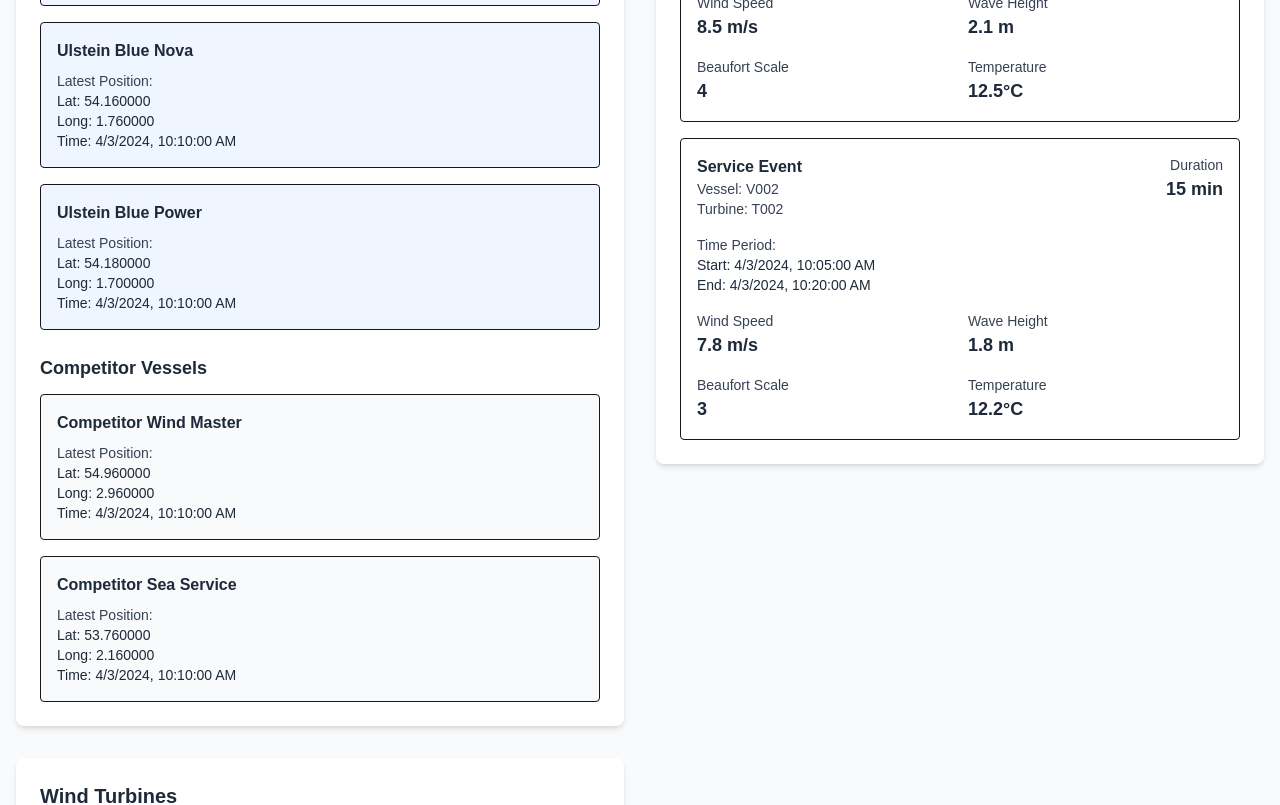
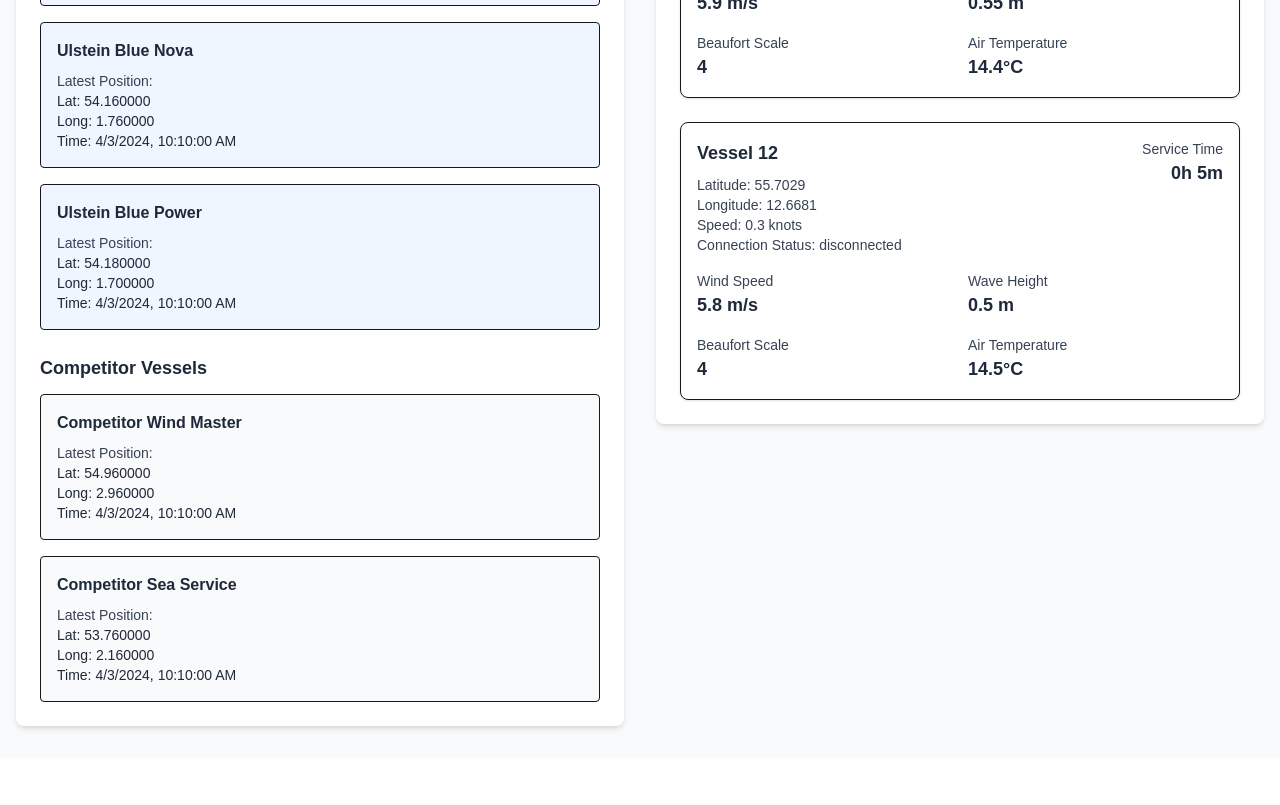
Before and after one commit to ImDXx/Bachelor-group06, a Next.js app: page /home in a window 1280 px wide. Shown: the part 1080-1885 px from the top of the page. After the commit the page ends 1838 px from the top, so only its background shows below. Built offline with nearby package versions, Linux system fonts and the light colour scheme.

Commit message:
Added real data into the Service Event record

```diff
--- a/src/app/components/dashboard/ServiceEvents.tsx
+++ b/src/app/components/dashboard/ServiceEvents.tsx
@@ -1,54 +1,156 @@
-import { ServiceEvent } from '@/types/data';
-import { mockServiceEvents } from '../../../../public/data/mockServiceEvents';
+'use client';
 
+import { useState, useEffect } from 'react';
+import Papa from 'papaparse';
 
-
+interface Vessel {
+  id: string;
+  name: string;
+  latitude: number;
+  longitude: number;
+  speed?: number;
+  connectionStatus?: string;
+  timestamp: number;
+  weatherConditions: {
+    windSpeed: number;
+    waveHeight: number;
+    beaufortScale: number;
+    airTemperature: number; // Updated to match the CSV field
+    currentSpeed: number;
+    gust: number;
+    swellHeight: number;
+    waterTemperature: number;
+  };
+  serviceTime?: string; // Add service time to each vessel
+}
 
 export default function ServiceEvents() {
+  const [serviceVessels, setServiceVessels] = useState<Vessel[]>([]);
+
+  // Fetch and parse the vessel CSV file
+  useEffect(() => {
+    const fetchVesselData = async () => {
+      try {
+        const response = await fetch('/data/vessels.csv'); // Ensure the file is in the public/data folder
+        if (!response.ok) {
+          throw new Error(`Failed to fetch vessel CSV file: ${response.statusText}`);
+        }
+        const csvText = await response.text();
+
+        Papa.parse(csvText, {
+          header: true,
+          skipEmptyLines: true,
+          complete: (result) => {
+            const parsedVessels = result.data.map((row: any) => ({
+              id: row.IMO,
+              name: `Vessel ${row.IMO}`,
+              latitude: parseFloat(row.LATITUDE),
+              longitude: parseFloat(row.LONGITUDE),
+              speed: row.SPEED ? parseFloat(row.SPEED) : undefined,
+              connectionStatus: row.CONNECTION_STATUS,
+              timestamp: new Date(row.TIMESTAMP).getTime(),
+              weatherConditions: {
+                windSpeed: row.WINDSPEED ? parseFloat(row.WINDSPEED) : 0,
+                waveHeight: row.WAVEHEIGHT ? parseFloat(row.WAVEHEIGHT) : 0,
+                beaufortScale: row.BEAUFORT_SCALE ? parseInt(row.BEAUFORT_SCALE, 10) : 0,
+                airTemperature: row.AIRTEMPERATURE ? parseFloat(row.AIRTEMPERATURE) : 0, // Corrected field
+                currentSpeed: row.CURRENTSPEED ? parseFloat(row.CURRENTSPEED) : 0,
+                gust: row.GUST ? parseFloat(row.GUST) : 0,
+                swellHeight: row.SWELLHEIGHT ? parseFloat(row.SWELLHEIGHT) : 0,
+                waterTemperature: row.WATERTEMPERATURE ? parseFloat(row.WATERTEMPERATURE) : 0,
+              },
+            })) as Vessel[];
+
+            // Group vessels by ID
+            const groupedVessels = parsedVessels.reduce((acc: Record<string, Vessel[]>, vessel) => {
+              if (!acc[vessel.id]) {
+                acc[vessel.id] = [];
+              }
+              acc[vessel.id].push(vessel);
+              return acc;
+            }, {});
+
+            // Filter vessels that have both connected and disconnected statuses
+            const servicedVessels = Object.values(groupedVessels)
+              .filter((vesselGroup) =>
+                vesselGroup.some((v) => v.connectionStatus === 'connected') &&
+                vesselGroup.some((v) => v.connectionStatus === 'disconnected')
+              )
+              .map((vesselGroup) => {
+                // Find the first "connected" and "disconnected" entries
+                const connectedEntry = vesselGroup
+                  .filter((v) => v.connectionStatus === 'connected')
+                  .sort((a, b) => a.timestamp - b.timestamp)[0];
+
+                const disconnectedEntry = vesselGroup
+                  .filter((v) => v.connectionStatus === 'disconnected')
+                  .sort((a, b) => a.timestamp - b.timestamp)[0];
+
+                // Calculate service time
+                let serviceTime = 'N/A';
+                if (connectedEntry && disconnectedEntry) {
+                  const timeDifference = Math.abs(disconnectedEntry.timestamp - connectedEntry.timestamp);
+                  const hours = Math.floor(timeDifference / (1000 * 60 * 60));
+                  const minutes = Math.floor((timeDifference % (1000 * 60 * 60)) / (1000 * 60));
+                  serviceTime = `${hours}h ${minutes}m`;
+                }
+
+                // Combine data: Use weather data from the connected entry and other details from the disconnected entry
+                return {
+                  ...disconnectedEntry,
+                  weatherConditions: connectedEntry.weatherConditions,
+                  serviceTime,
+                };
+              });
+
+            setServiceVessels(servicedVessels);
+          },
+        });
+      } catch (error) {
+        console.error('Error fetching vessel data:', error);
+      }
+    };
+
+    fetchVesselData();
+  }, []);
+
   return (
     <div className="bg-white p-6 rounded-lg shadow-md">
       <h2 className="text-xl font-bold mb-4 text-gray-800">Service Events</h2>
-      <div className="space-y-4">
-        {mockServiceEvents.map((event) => (
-          <div key={`${event.vesselId}-${event.turbineId}`} className="border rounded p-4">
-            <div className="flex justify-between items-start">
-              <div>
-                <h3 className="font-semibold text-gray-800">Service Event</h3>
-                <p className="text-sm text-gray-700">
-                  Vessel: {event.vesselId}
-                  <br />
-                  Turbine: {event.turbineId}
-                </p>
-              </div>
-              <div className="text-right">
-                <p className="text-sm text-gray-700">Duration</p>
-                <p className="text-lg font-semibold text-gray-800">{event.duration} min</p>
-              </div>
+
+      <div className="space-y-6">
+        {serviceVessels.map((vessel) => (
+          <div key={vessel.id} className="p-4 border rounded-lg shadow-sm relative">
+            <h3 className="text-lg font-semibold text-gray-800">{vessel.name}</h3>
+            <div className="mt-2">
+              <p className="text-sm text-gray-700">Latitude: {vessel.latitude.toFixed(4)}</p>
+              <p className="text-sm text-gray-700">Longitude: {vessel.longitude.toFixed(4)}</p>
+              <p className="text-sm text-gray-700">Speed: {vessel.speed ? `${vessel.speed} knots` : 'N/A'}</p>
+              <p className="text-sm text-gray-700">Connection Status: {vessel.connectionStatus || 'N/A'}</p>
             </div>
-            <div className="mt-4">
-              <p className="text-sm text-gray-700">Time Period:</p>
-              <p className="text-sm text-gray-800">
-                Start: {new Date(event.startTime).toLocaleString()}
-                <br />
-                End: {new Date(event.endTime).toLocaleString()}
-              </p>
+
+            {/* Service Time on Top Right */}
+            <div className="absolute top-4 right-4 text-right">
+              <p className="text-sm text-gray-700">Service Time</p>
+              <p className="text-lg font-semibold text-gray-800">{vessel.serviceTime}</p>
             </div>
+
             <div className="mt-4 grid grid-cols-2 gap-4">
               <div>
                 <p className="text-sm text-gray-700">Wind Speed</p>
-                <p className="text-lg font-semibold text-gray-800">{event.weatherConditions.windSpeed} m/s</p>
+                <p className="text-lg font-semibold text-gray-800">{vessel.weatherConditions.windSpeed} m/s</p>
               </div>
               <div>
                 <p className="text-sm text-gray-700">Wave Height</p>
-                <p className="text-lg font-semibold text-gray-800">{event.weatherConditions.waveHeight} m</p>
+                <p className="text-lg font-semibold text-gray-800">{vessel.weatherConditions.waveHeight} m</p>
               </div>
               <div>
                 <p className="text-sm text-gray-700">Beaufort Scale</p>
-                <p className="text-lg font-semibold text-gray-800">{event.weatherConditions.beaufortScale}</p>
+                <p className="text-lg font-semibold text-gray-800">{vessel.weatherConditions.beaufortScale}</p>
               </div>
               <div>
-                <p className="text-sm text-gray-700">Temperature</p>
-                <p className="text-lg font-semibold text-gray-800">{event.weatherConditions.temperature}°C</p>
+                <p className="text-sm text-gray-700">Air Temperature</p>
+                <p className="text-lg font-semibold text-gray-800">{vessel.weatherConditions.airTemperature}°C</p>
               </div>
             </div>
           </div>
--- a/src/app/home/page.tsx
+++ b/src/app/home/page.tsx
@@ -31,9 +31,6 @@
             <Suspense fallback={<div>Loading Vessels...</div>}>
               <Vessels />
             </Suspense>
-            <Suspense fallback={<div>Loading Turbines...</div>}>
-              <Turbines />
-            </Suspense>
           </div>
           <div className="space-y-8">
             <Suspense fallback={<div>Loading Service Events...</div>}>
```
Also changed, not shown: public/data/vessels.csv.
